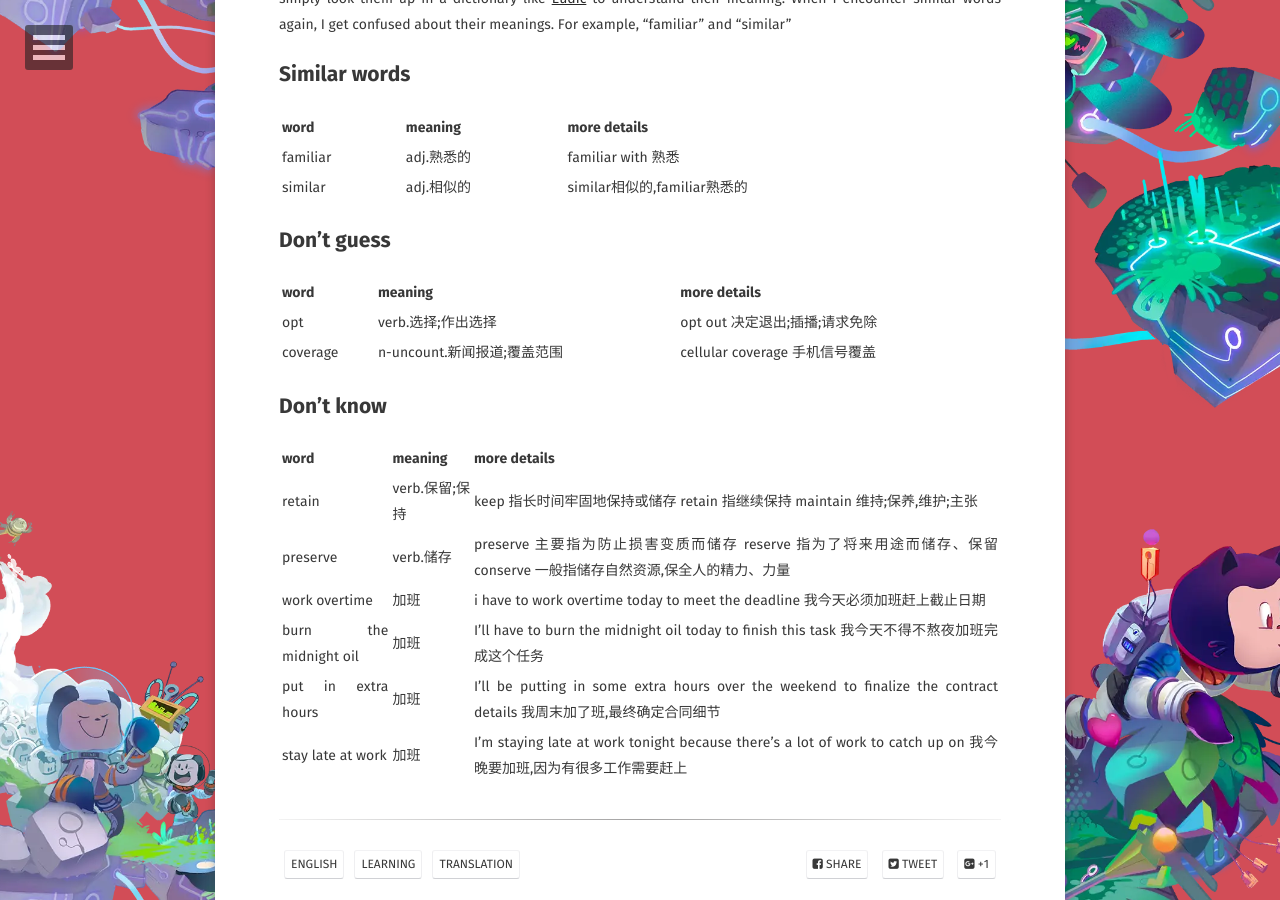
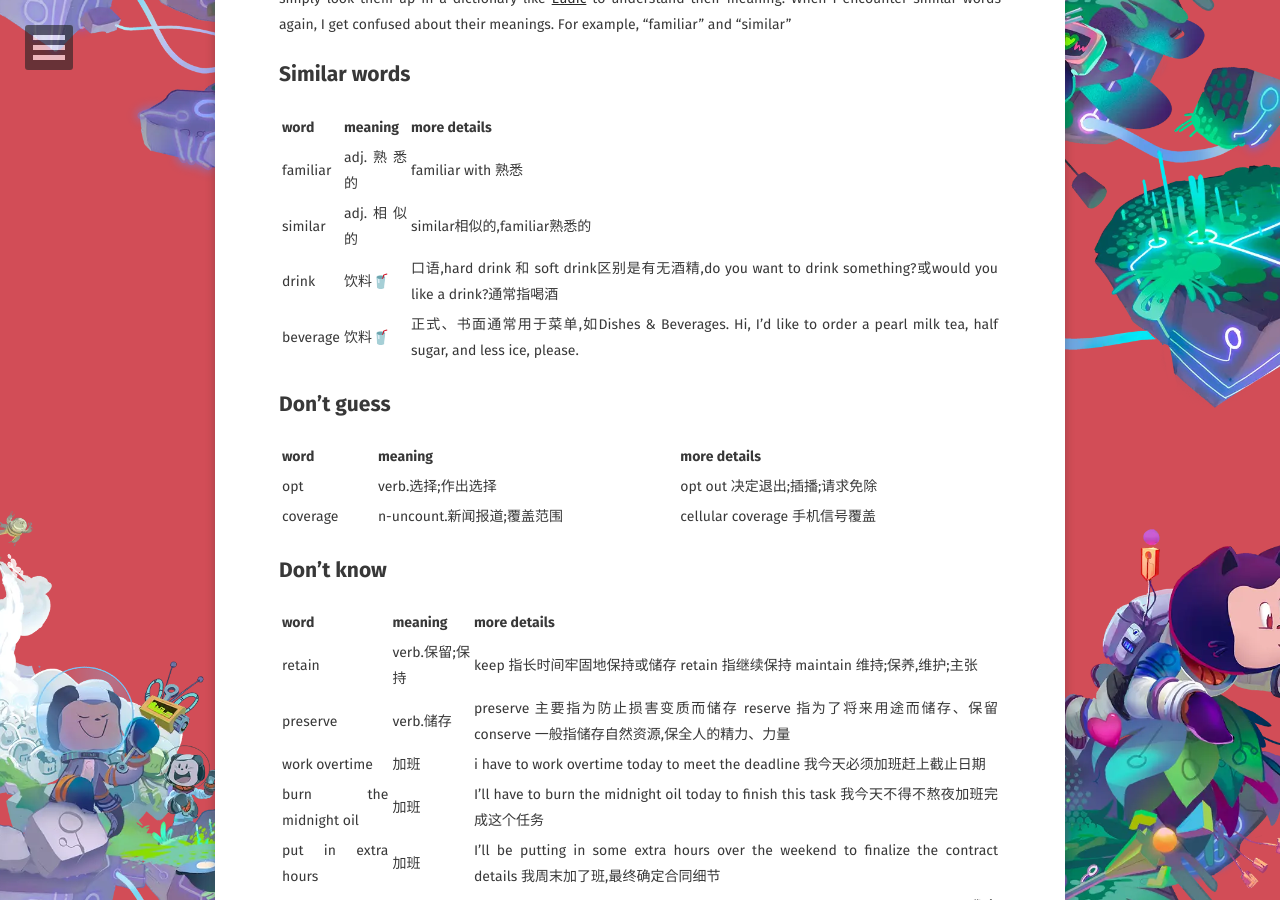
Before and after one commit to WebPavel/WebPavel.github.io, a Jekyll site: the page built from _posts/2026-03-26-daily-English-learning.md, in a window 1280 px wide and 900 px high, scrolled down 481 px. Built offline with Jekyll 4.4.1, drawn with Linux system fonts in a browser that asks for light colours; some web fonts are replaced; comment, search, counter and statistics services are not loaded.

Commit message:
feat: drinks vs. beverages

```diff
--- a/_posts/2026-03-26-daily-English-learning.md
+++ b/_posts/2026-03-26-daily-English-learning.md
@@ -15,10 +15,12 @@ When I encounter similar words again, I get confused about their meanings. For e
 
 ## Similar words
 
-| word     | meaning | more details           |
-|----------|---------|------------------------|
-| familiar | adj.熟悉的 | familiar with 熟悉       |
-| similar  | adj.相似的 | similar相似的,familiar熟悉的 |
+| word     | meaning | more details                                                                                               |
+|----------|---------|------------------------------------------------------------------------------------------------------------|
+| familiar | adj.熟悉的 | familiar with 熟悉                                                                                           |
+| similar  | adj.相似的 | similar相似的,familiar熟悉的                                                                                     |
+| drink    | 饮料🥤    | 口语,hard drink 和 soft drink区别是有无酒精,do you want to drink something?或would you like a drink?通常指喝酒             |
+| beverage | 饮料🥤    | 正式、书面通常用于菜单,如Dishes & Beverages. Hi, I'd like to order a pearl milk tea, half sugar, and less ice, please. |
 
 
 ## Don't guess
```
